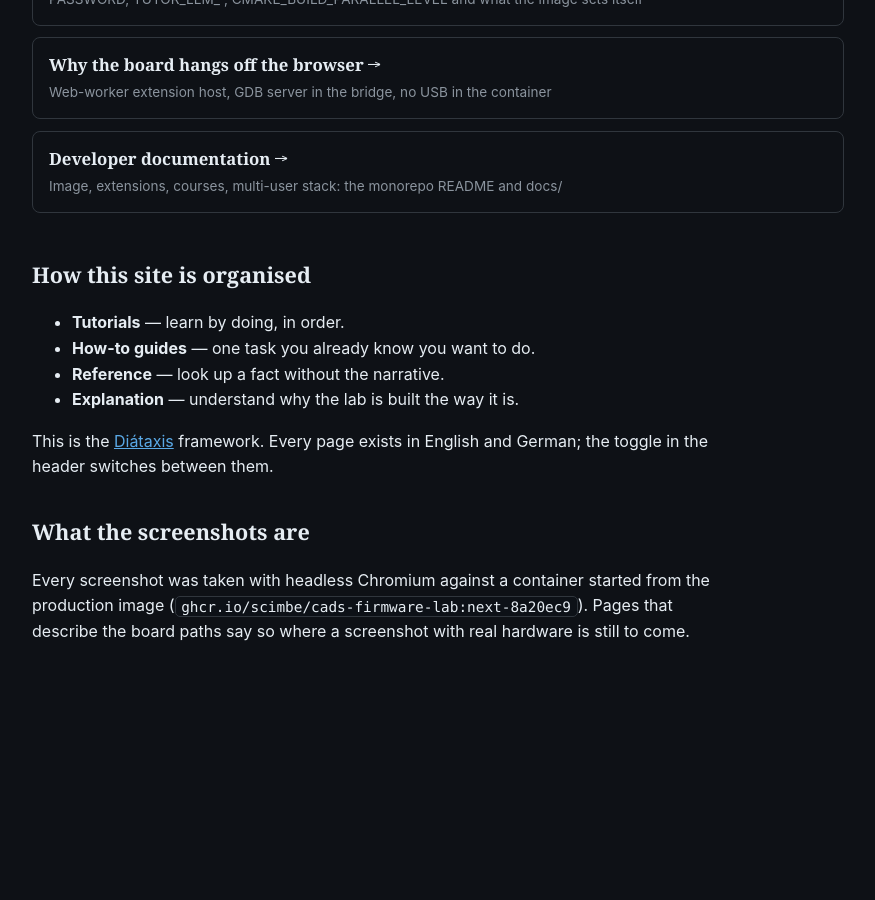
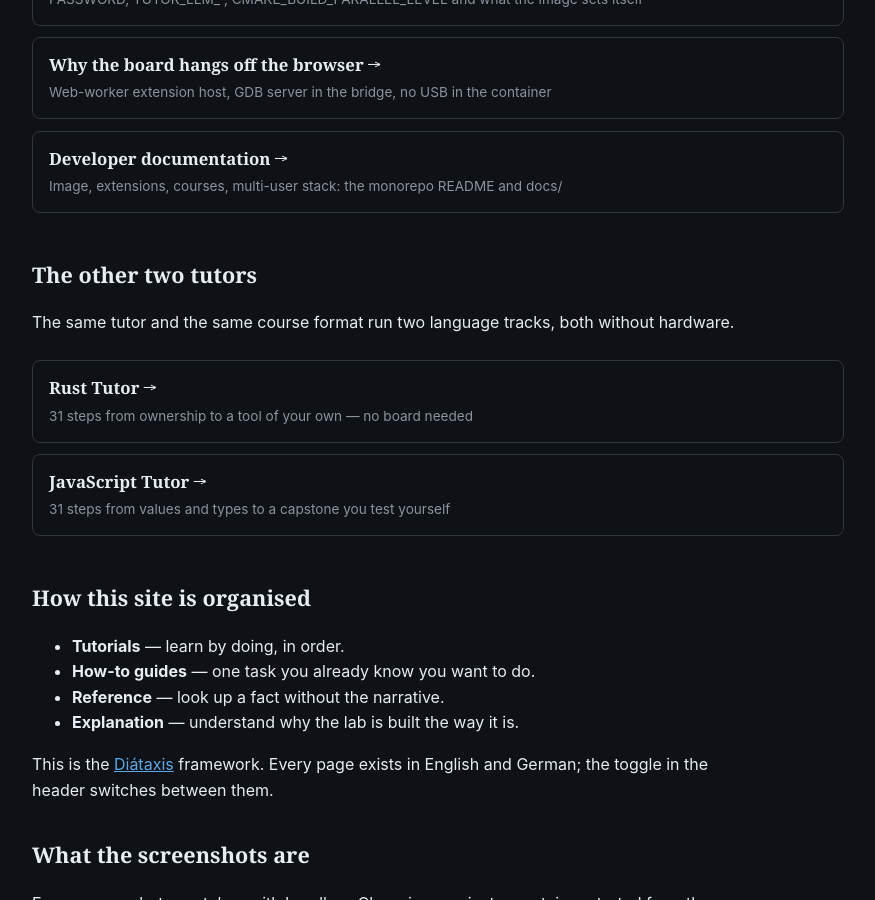
Before and after one commit to scimbe/CADS-DEMO-firmware-lab-docs, a Jekyll site: the page built from en/index.md, in a window 1280 px wide and 900 px high, scrolled down 1544 px. Shown: the whole window, without its empty margins (322-1197 px from the left). Built offline with Jekyll 4.4.1, drawn with Linux system fonts in a browser that asks for light colours; before the commit the page ends 2268 px from its top, so only the background shows below that.

Commit message:
docs: the firmware landing pages point at the two language tracks
Co-Authored-By: Claude Opus 5 <noreply@anthropic.com>
Claude-Session: https://claude.ai/code/session_018MmeH3Smi8udgm49Jcp2X5

```diff
--- a/en/index.md
+++ b/en/index.md
@@ -73,6 +73,21 @@ work against the repository and the board, and answers questions only from index
   </a>
 </div>
 
+## The other two tutors
+
+The same tutor and the same course format run two language tracks, both without hardware.
+
+<div class="index-list">
+  <a class="index-item" href="{{ '/en/rust/' | relative_url }}">
+    <strong>Rust Tutor →</strong>
+    <span>31 steps from ownership to a tool of your own — no board needed</span>
+  </a>
+  <a class="index-item" href="{{ '/en/javascript/' | relative_url }}">
+    <strong>JavaScript Tutor →</strong>
+    <span>31 steps from values and types to a capstone you test yourself</span>
+  </a>
+</div>
+
 ## How this site is organised
 
 - **Tutorials** — learn by doing, in order.
```
Also changed, not shown: de/index.md (+15 -0 lines).
